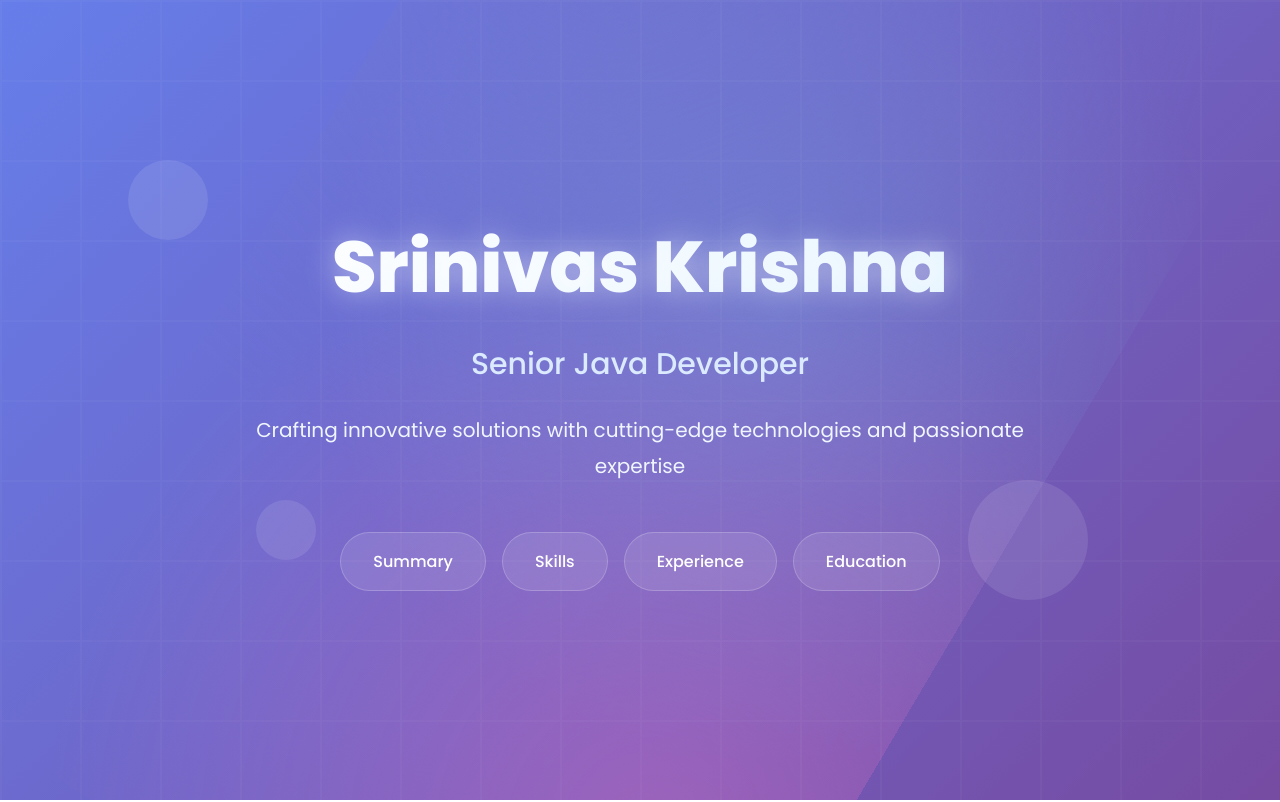
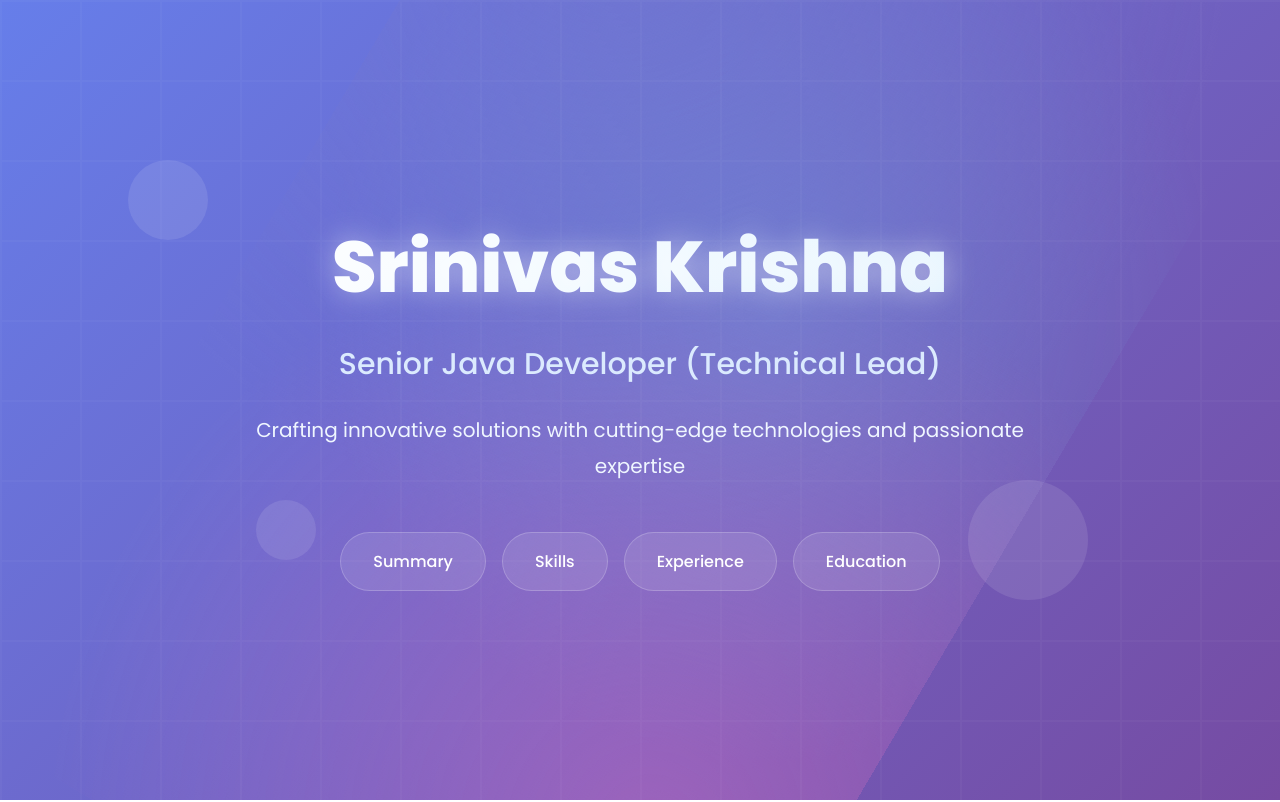
Before and after one commit to srinivaskrishna97/srinivaskrishna97.github.io, a React (Create React App) app: page / in a window 1280 px wide. Shown: the top 802 px of the page. Built offline with nearby package versions, Linux system fonts and the light colour scheme.

Commit message:
Update Job Title to Include Technical Lead

```diff
--- a/src/components/Header.tsx
+++ b/src/components/Header.tsx
@@ -21,7 +21,7 @@ const Header: React.FC = () => {
       <div className="container">
         <div className="header-content">
           <h1 className="name">Srinivas Krishna</h1>
-          <h2 className="title">Senior Java Developer</h2>
+          <h2 className="title">Senior Java Developer (Technical Lead)</h2>
           <p className="tagline">Crafting innovative solutions with cutting-edge technologies and passionate expertise</p>
           <nav className="nav">
             <button onClick={() => scrollToSection('summary')} className="nav-link">Summary</button>
```
